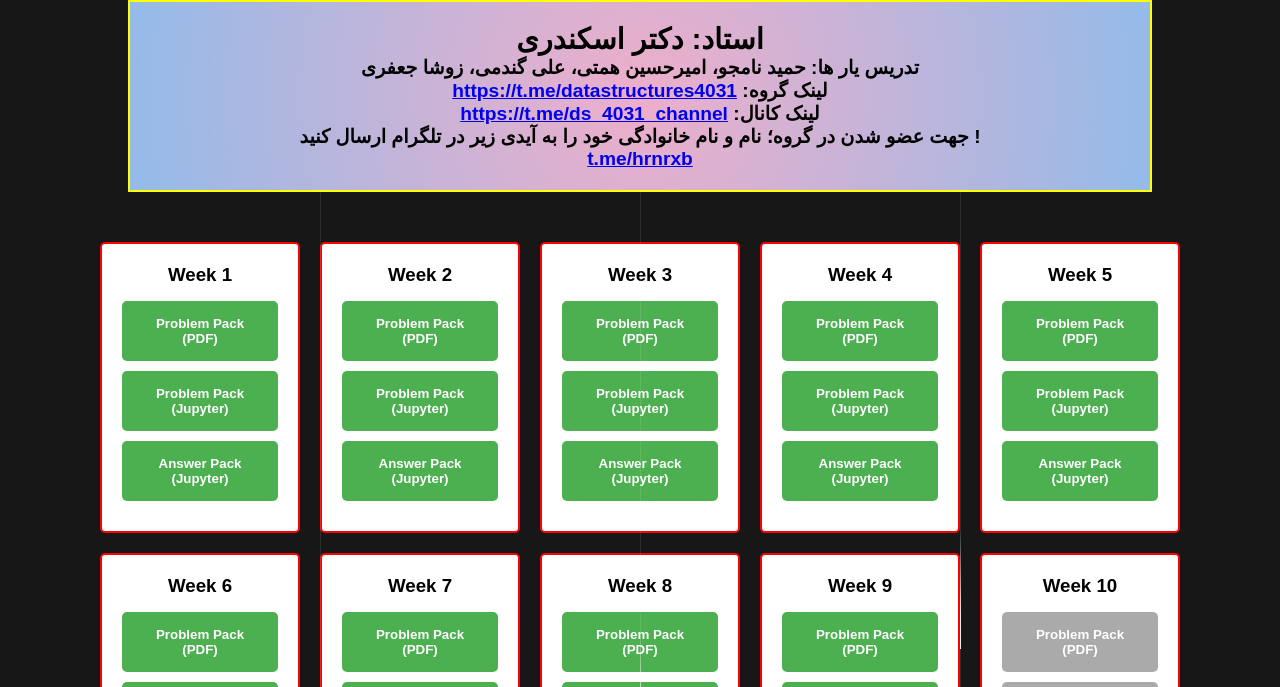
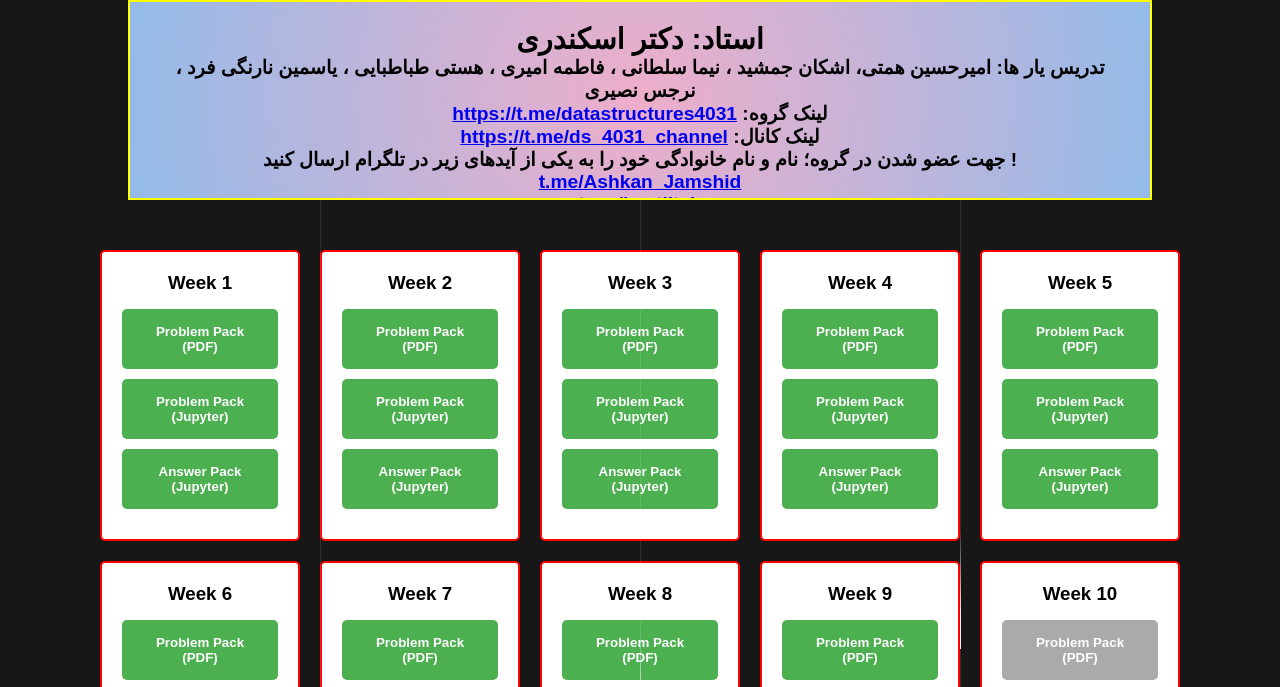
Before and after one commit to Ds-of-Azad-University4032/Ds-4032.github.io, a plain HTML site: page index.html in a window 1280 px wide. Shown: the part 97-784 px from the top of the page. Drawn offline with Linux system fonts and the light colour scheme.

Commit message:
Update index.html

```diff
--- a/index.html
+++ b/index.html
@@ -179,11 +179,12 @@
 
 <div class="instructions">
     <h2>استاد: دکتر اسکندری</h2>
-    <p> تدریس یار ها: حمید نامجو، امیرحسین همتی، علی گندمی، زوشا جعفری </p>
+    <p> تدریس یار ها: امیرحسین همتی، اشکان جمشید ، نیما سلطانی ، فاطمه امیری ، هستی طباطبایی ، یاسمین نارنگی فرد ، نرجس نصیری  </p>
     <p> <a href="https://t.me/datastructures4031" target="_blank">https://t.me/datastructures4031</a> :لینک گروه</p>
     <p> <a href="https://t.me/ds_4031_channel" target="_blank">https://t.me/ds_4031_channel</a> :لینک کانال</p>
-    <p> جهت عضو شدن در گروه؛ نام و نام خانوادگی خود را به آیدی زیر در تلگرام ارسال کنید ! </p>
-    <p><a href="https://t.me/hrnrxb" target="_blank">t.me/hrnrxb</a></p>
+    <p> جهت عضو شدن در گروه؛ نام و نام خانوادگی خود را به یکی از آیدهای زیر در تلگرام ارسال کنید ! </p>
+    <p><a href="https://t.me/Ashkan_Jamshid" target="_blank">t.me/Ashkan_Jamshid</a></p>
+    <p><a href="https://t.me/hastiitab" target="_blank">t.me/hastiitab</a></p>
 </div>
 
 
```
